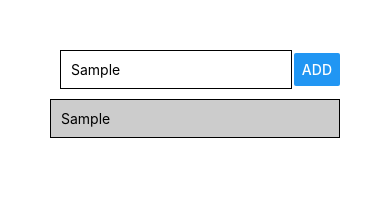
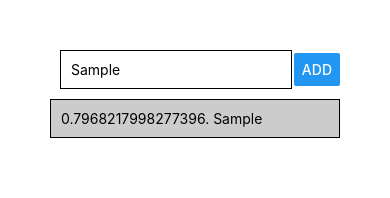
Before and after one commit to kagboton/rn-complete-guide, a React Native app: screen / in a window 390 px wide. Both pictures are taken after typing "Sample" into the empty fields and a click on the button "ADD". Shown: the top 198 px of the page. Built offline with nearby package versions, Linux system fonts and the light colour scheme.

Commit message:
flatlist element to better render list

```diff
--- a/App.js
+++ b/App.js
@@ -11,7 +11,10 @@ export default function App() {
   }
 
   const addGoalHandler = () => {
-    setCourseGoals(currentGoals => [...currentGoals, enteredGoal]);
+    setCourseGoals(currentGoals => [
+      ...currentGoals,
+      {key: Math.random().toString(), value: enteredGoal }
+    ]);
   }
 
   return (
@@ -25,13 +28,16 @@ export default function App() {
         />
         <Button title="ADD" onPress = {addGoalHandler}/>
       </View>
-      <ScrollView >
-        {courseGoals.map((goal)=><View key={goal} style = {styles.listItems}><Text >{goal}</Text></View>)}
-      </ScrollView>
+      <FlatList
+        data = {courseGoals}
+        renderItem = {itemData => (
+          <View style = {styles.listItems}>
+            <Text >{itemData.item.key}. {itemData.item.value}</Text>
+          </View>
+        )}/>
     </View>
   );
 }
-
 const styles = StyleSheet.create({
   root : {
     padding : 50
```
